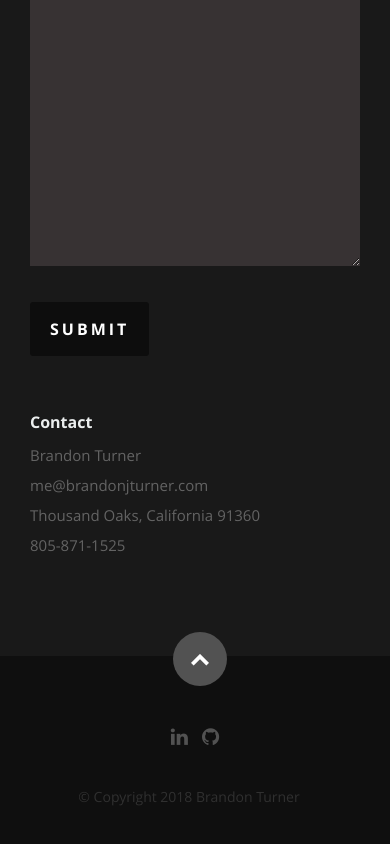
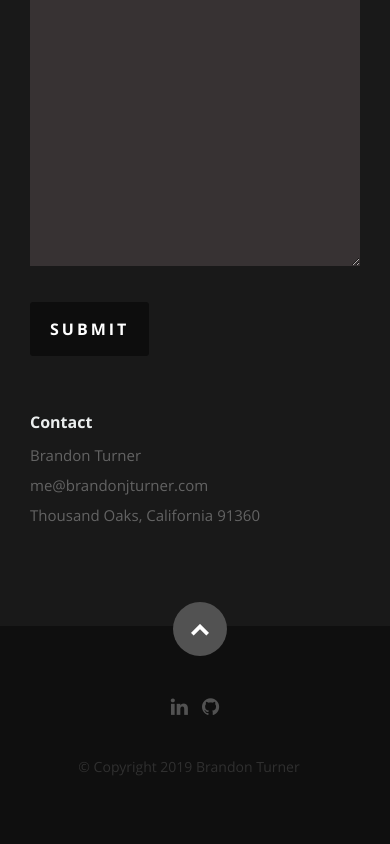
Before and after one commit to brandonjturner/brandonjturner.github.io, a React (Create React App) app: page / in a window 390 px wide. Shown: the part 8098-8942 px from the top of the page. Built offline with nearby package versions, Linux system fonts and the light colour scheme.

Commit message:
removed phone #/updated copyright

```diff
--- a/src/Components/Contact.js
+++ b/src/Components/Contact.js
@@ -82,7 +82,6 @@ class Contact extends Component {
 						   {name}<br />
 						   {email} <br />
 						   {city}, {state} {zip}<br />
-						   <span>{phone}</span>
 					   </p>
 				   </div>
             </aside>
--- a/src/Components/Footer.js
+++ b/src/Components/Footer.js
@@ -19,7 +19,7 @@ class Footer extends Component {
            </ul>
 
            <ul className="copyright">
-              <li>&copy; Copyright 2018 Brandon Turner</li>
+              <li>&copy; Copyright 2019 Brandon Turner</li>
            </ul>
 
         </div>
```
